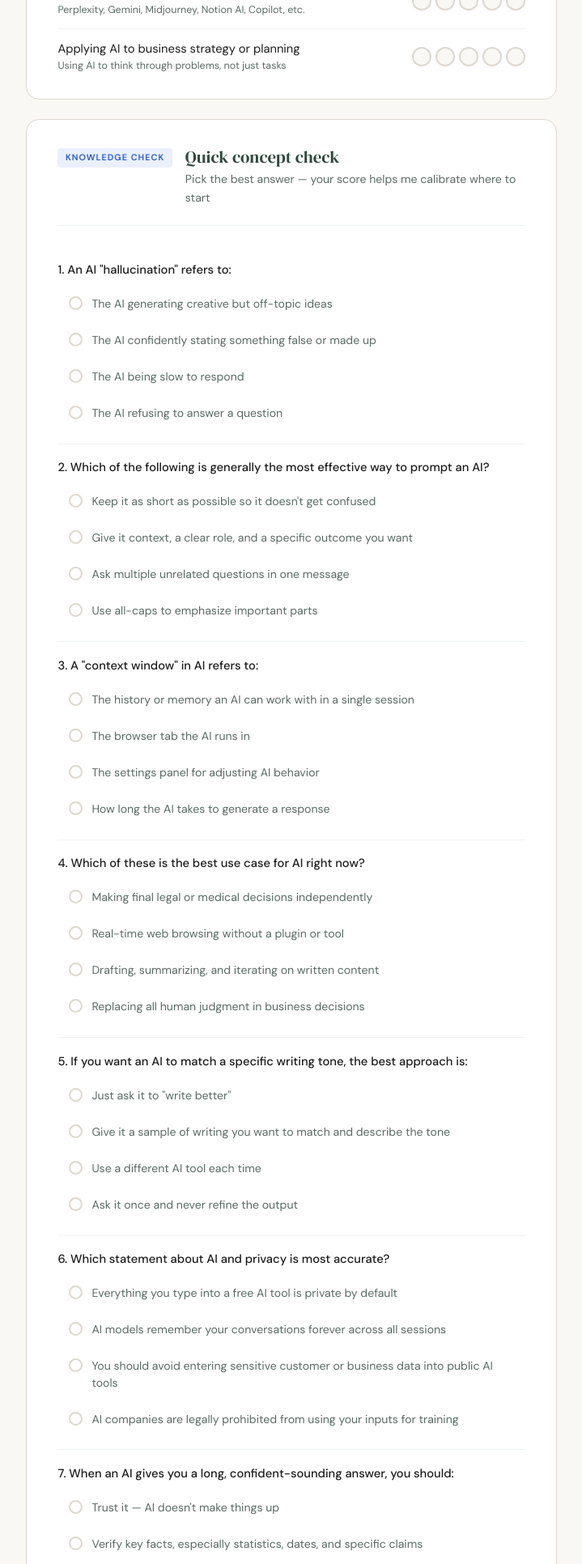
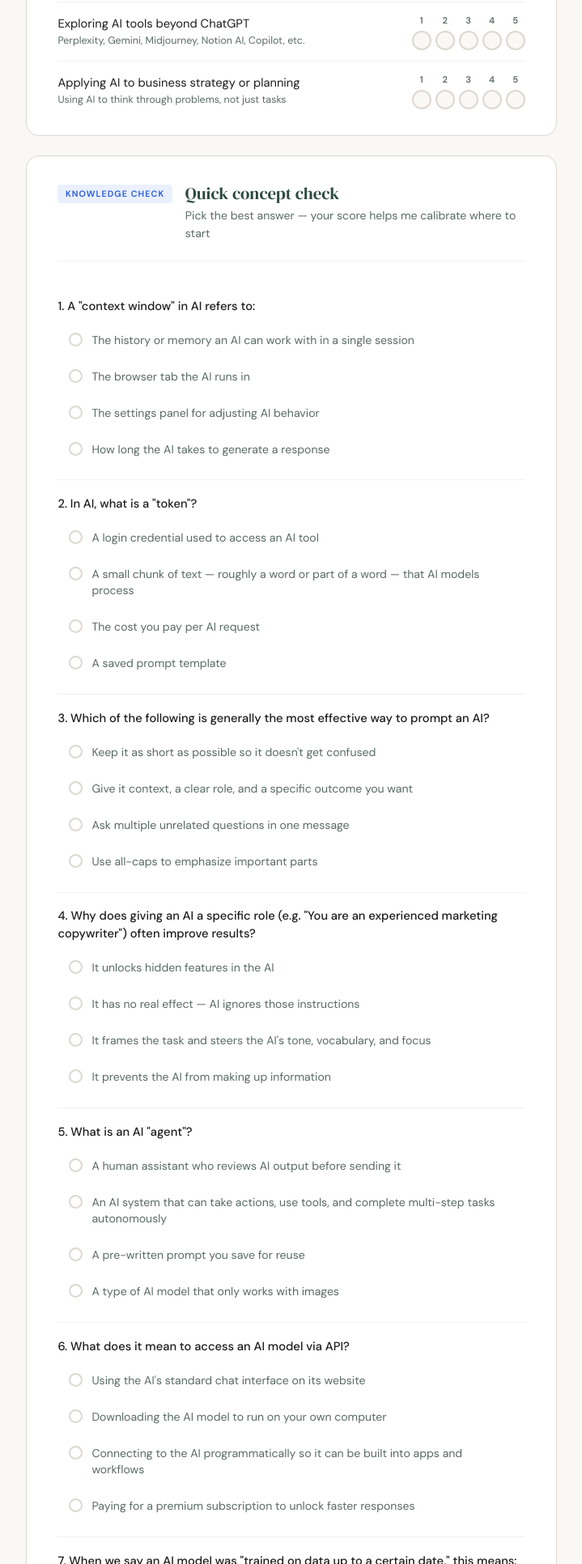
Before and after one commit to ai-with-mackenzie/ai-with-mackenzie.github.io, a plain HTML site: page assessment.html in a window 1280 px wide. Shown: the part 1631-3563 px from the top of the page at 81% size, without its empty margins (280-999 px from the left). Drawn offline with Linux system fonts and the light colour scheme.

Commit message:
Update assessment: add dot scale numbers and revise quiz questions

```diff
--- a/assessment.html
+++ b/assessment.html
@@ -257,6 +257,26 @@
       margin-bottom: 0.6rem;
       font-size: 0.75rem;
       color: var(--muted);
+    }
+
+    .dot-scale-wrap {
+      display: flex;
+      flex-direction: column;
+      align-items: flex-end;
+      gap: 3px;
+    }
+
+    .dot-numbers {
+      display: flex;
+      gap: 5px;
+    }
+
+    .dot-numbers span {
+      width: 24px;
+      text-align: center;
+      font-size: 0.7rem;
+      color: var(--muted);
+      font-weight: 600;
     }
 
     .rating-item {
@@ -681,13 +701,24 @@ const ratingItems = [
 
 const quizItems = [
   {
-    name: 'q_hallucination',
-    q: 'An AI "hallucination" refers to:',
+    name: 'q_context_window',
+    q: 'A "context window" in AI refers to:',
     options: [
-      'The AI generating creative but off-topic ideas',
-      'The AI confidently stating something false or made up',
-      'The AI being slow to respond',
-      'The AI refusing to answer a question',
+      'The history or memory an AI can work with in a single session',
+      'The browser tab the AI runs in',
+      'The settings panel for adjusting AI behavior',
+      'How long the AI takes to generate a response',
+    ],
+    correct: 0,
+  },
+  {
+    name: 'q_tokens',
+    q: 'In AI, what is a "token"?',
+    options: [
+      'A login credential used to access an AI tool',
+      'A small chunk of text — roughly a word or part of a word — that AI models process',
+      'The cost you pay per AI request',
+      'A saved prompt template',
     ],
     correct: 1,
   },
@@ -703,59 +734,59 @@ const quizItems = [
     correct: 1,
   },
   {
-    name: 'q_context_window',
-    q: 'A "context window" in AI refers to:',
+    name: 'q_prompt_role',
+    q: 'Why does giving an AI a specific role (e.g. "You are an experienced marketing copywriter") often improve results?',
     options: [
-      'The history or memory an AI can work with in a single session',
-      'The browser tab the AI runs in',
-      'The settings panel for adjusting AI behavior',
-      'How long the AI takes to generate a response',
-    ],
-    correct: 0,
-  },
-  {
-    name: 'q_best_use',
-    q: 'Which of these is the best use case for AI right now?',
-    options: [
-      'Making final legal or medical decisions independently',
-      'Real-time web browsing without a plugin or tool',
-      'Drafting, summarizing, and iterating on written content',
-      'Replacing all human judgment in business decisions',
+      'It unlocks hidden features in the AI',
+      'It has no real effect — AI ignores those instructions',
+      'It frames the task and steers the AI\'s tone, vocabulary, and focus',
+      'It prevents the AI from making up information',
     ],
     correct: 2,
   },
   {
-    name: 'q_tone',
-    q: 'If you want an AI to match a specific writing tone, the best approach is:',
+    name: 'q_agents',
+    q: 'What is an AI "agent"?',
     options: [
-      'Just ask it to "write better"',
-      'Give it a sample of writing you want to match and describe the tone',
-      'Use a different AI tool each time',
-      'Ask it once and never refine the output',
+      'A human assistant who reviews AI output before sending it',
+      'An AI system that can take actions, use tools, and complete multi-step tasks autonomously',
+      'A pre-written prompt you save for reuse',
+      'A type of AI model that only works with images',
     ],
     correct: 1,
   },
   {
-    name: 'q_privacy',
-    q: 'Which statement about AI and privacy is most accurate?',
+    name: 'q_api',
+    q: 'What does it mean to access an AI model via API?',
     options: [
-      'Everything you type into a free AI tool is private by default',
-      'AI models remember your conversations forever across all sessions',
-      'You should avoid entering sensitive customer or business data into public AI tools',
-      'AI companies are legally prohibited from using your inputs for training',
+      'Using the AI\'s standard chat interface on its website',
+      'Downloading the AI model to run on your own computer',
+      'Connecting to the AI programmatically so it can be built into apps and workflows',
+      'Paying for a premium subscription to unlock faster responses',
     ],
     correct: 2,
   },
   {
-    name: 'q_verify',
-    q: 'When an AI gives you a long, confident-sounding answer, you should:',
+    name: 'q_training',
+    q: 'When we say an AI model was "trained on data up to a certain date," this means:',
     options: [
-      'Trust it — AI doesn\'t make things up',
-      'Verify key facts, especially statistics, dates, and specific claims',
-      'Assume it\'s wrong and ignore it',
-      'Copy it directly into your work without reading it',
+      'The AI will refuse to discuss events after that date',
+      'The AI may not have knowledge of events or developments after that cutoff',
+      'The AI\'s responses are only accurate for information from that date',
+      'You need to update the AI manually to get new information',
     ],
     correct: 1,
+  },
+  {
+    name: 'q_technical',
+    q: 'Which of the following best describes how a large language model (LLM) generates a response?',
+    options: [
+      'It searches the internet and summarizes what it finds',
+      'It retrieves answers from a pre-built database of facts',
+      'It predicts the most likely next word based on patterns learned during training',
+      'It reasons through problems the same way a human brain does',
+    ],
+    correct: 2,
   },
 ];
 
@@ -796,11 +827,16 @@ ratingItems.forEach(item => {
       ${item.label}
       <small>${item.hint}</small>
     </div>
-    <div class="dot-scale">
-      ${[1,2,3,4,5].map(n => `
-        <input type="radio" name="${item.name}" id="${item.name}_${n}" value="${n}">
-        <label for="${item.name}_${n}" title="Rating: ${n}"></label>
-      `).join('')}
+    <div class="dot-scale-wrap">
+      <div class="dot-numbers">
+        ${[1,2,3,4,5].map(n => `<span>${n}</span>`).join('')}
+      </div>
+      <div class="dot-scale">
+        ${[1,2,3,4,5].map(n => `
+          <input type="radio" name="${item.name}" id="${item.name}_${n}" value="${n}">
+          <label for="${item.name}_${n}" title="Rating: ${n}"></label>
+        `).join('')}
+      </div>
     </div>`;
   ratingsContainer.appendChild(row);
 });
@@ -875,7 +911,7 @@ document.getElementById('assessment').addEventListener('submit', function(e) {
     if (el && el.value === 'correct') know++;
   });
 
-  const combined = (conf / 50) * 0.5 + (know / 7) * 0.5;
+  const combined = (conf / 50) * 0.5 + (know / 8) * 0.5;
   let level;
   if (combined < 0.35)      level = 'Beginner';
   else if (combined < 0.60) level = 'Developing';
@@ -883,7 +919,7 @@ document.getElementById('assessment').addEventListener('submit', function(e) {
   else                       level = 'Advanced';
 
   document.getElementById('field-conf').value  = conf + ' / 50';
-  document.getElementById('field-know').value  = know + ' / 7';
+  document.getElementById('field-know').value  = know + ' / 8';
   document.getElementById('field-level').value = level;
   document.getElementById('thankyou-level').textContent = 'Starting level: ' + level;
 
```
